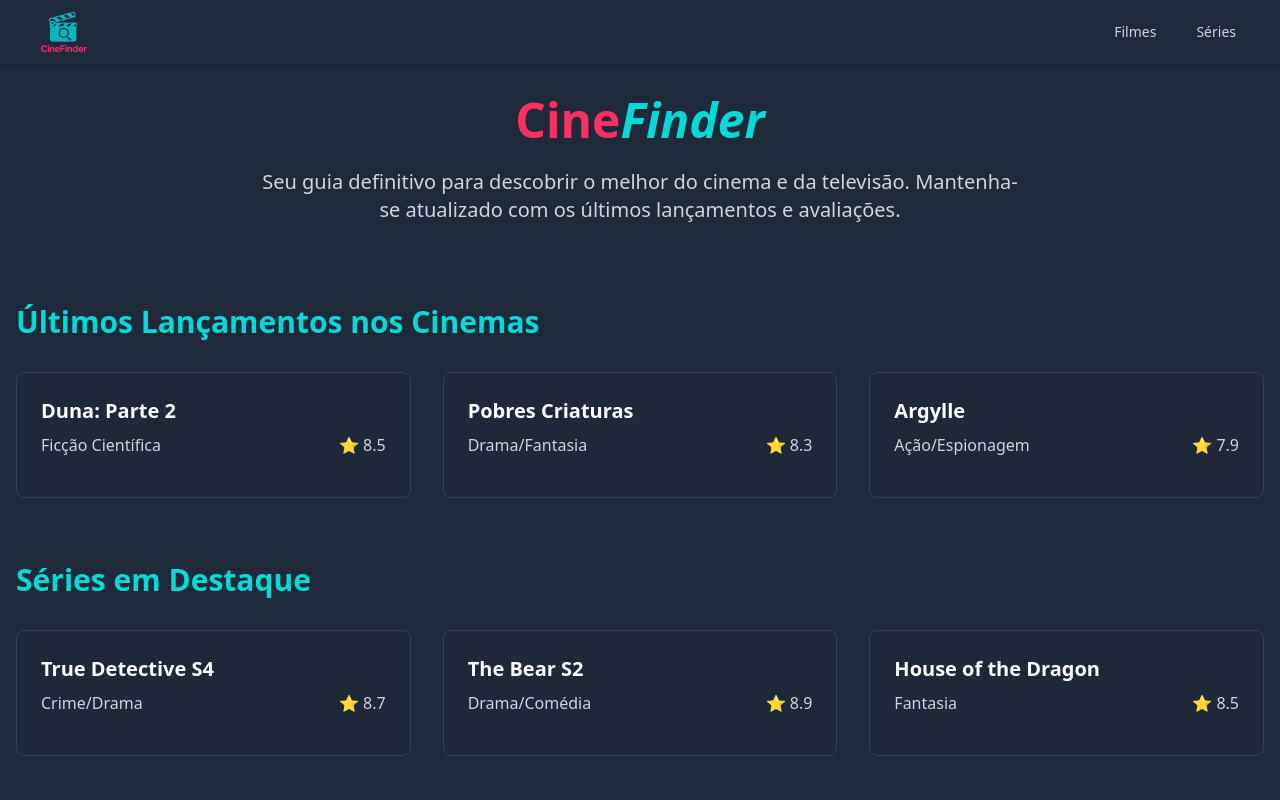
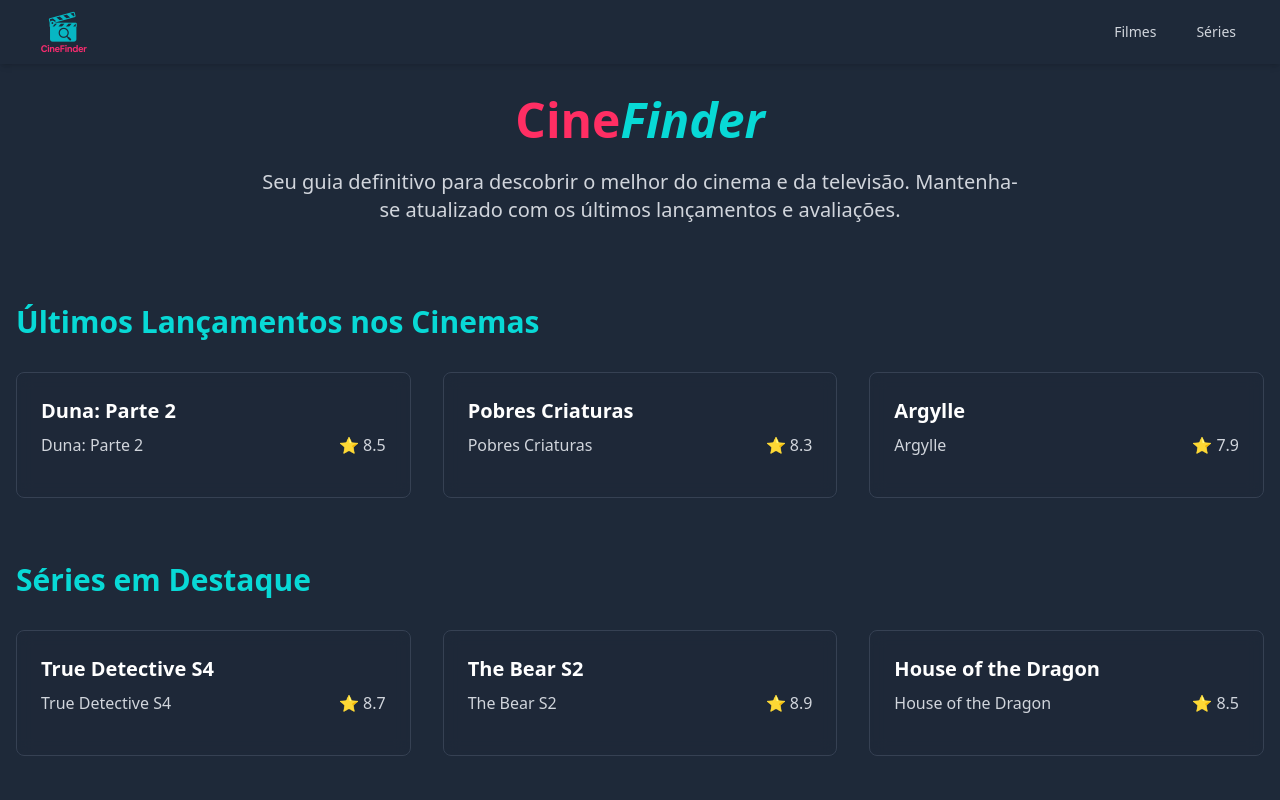
Before and after one commit to Thiago250801/cine-finder, a React (Vite) app: page / in a window 1280 px wide. Shown: the top 800 px of the page. Built offline with nearby package versions, Linux system fonts and the light colour scheme.

Commit message:
passando as propriedades do card do home

```diff
--- /dev/null
+++ b/src/components/Header.tsx
@@ -0,0 +1,107 @@
+import {
+    Disclosure,
+    DisclosureButton,
+    DisclosurePanel,
+  } from "@headlessui/react";
+  import { Bars3Icon, XMarkIcon } from "@heroicons/react/16/solid";
+  import cineFinderLogo from "../assets/cineFinderLogo.png";
+  import { Link, useLocation } from "react-router";
+
+  const navigation = [
+    { name: "Filmes", href: "/movies" },
+    { name: "Séries", href: "/series" },
+  ];
+
+  function classNames(...classes: (string | undefined | null | false)[]) {
+    return classes.filter(Boolean).join(" ");
+  }
+
+  export default function Header() {
+    const location = useLocation();
+
+    return (
+      <Disclosure as="nav" className="bg-gray-800">
+        <div className="mx-auto px-2 sm:px-6 lg:px-8 shadow-md">
+          <div className="relative flex h-16 items-center justify-between">
+            {/* Logo */}
+            <div className="flex flex-1 items-center justify-start">
+              <div className="flex shrink-0 items-center">
+                <Link to="/">
+                  <img
+                    alt="CineFinder Logo"
+                    src={cineFinderLogo}
+                    className="h-16 w-auto"
+                  />
+                </Link>
+              </div>
+            </div>
+
+            {/* Navigation Items - Desktop */}
+            <div className="hidden sm:block">
+              <div className="flex space-x-4">
+                {navigation.map((item) => {
+                  const isCurrent = location.pathname === item.href;
+                  return (
+                    <Link to={item.href} key={item.name}>
+                      <p
+                        aria-current={isCurrent ? "page" : undefined}
+                        className={classNames(
+                          isCurrent
+                            ? "bg-primary text-white"
+                            : "text-gray-300 hover:bg-gray-700 hover:text-white",
+                          "rounded-md px-3 py-2 text-sm font-medium"
+                        )}
+                      >
+                        {item.name}
+                      </p>
+                    </Link>
+                  );
+                })}
+              </div>
+            </div>
+
+            {/* Mobile menu toggle */}
+            <div className="absolute inset-y-0 right-0 flex items-center sm:hidden">
+              <DisclosureButton className="group relative inline-flex items-center justify-center rounded-md p-2 text-gray-400 hover:bg-gray-700 hover:text-white focus:ring-2 focus:ring-white focus:outline-hidden focus:ring-inset">
+                <span className="absolute -inset-0.5" />
+                <span className="sr-only">Open main menu</span>
+                <Bars3Icon
+                  aria-hidden="true"
+                  className="block size-6 group-data-open:hidden"
+                />
+                <XMarkIcon
+                  aria-hidden="true"
+                  className="hidden size-6 group-data-open:block"
+                />
+              </DisclosureButton>
+            </div>
+          </div>
+        </div>
+
+        {/* Mobile menu panel */}
+        <DisclosurePanel className="sm:hidden">
+          <div className="space-y-1 px-2 pt-2 pb-3 backdrop-blur-lg bg-white/5 border border-gray-200/20 shadow-lg rounded-lg m-3">
+            {navigation.map((item) => {
+              const isCurrent = location.pathname === item.href;
+              return (
+                <Link to={item.href} key={item.name}>
+                  <DisclosureButton
+                    as="div"
+                    aria-current={isCurrent ? "page" : undefined}
+                    className={classNames(
+                      isCurrent
+                        ? "bg-primary text-white"
+                        : "text-gray-300 hover:bg-gray-700 hover:text-white",
+                      "block rounded-md px-3 py-2 text-base font-medium"
+                    )}
+                  >
+                    {item.name}
+                  </DisclosureButton>
+                </Link>
+              );
+            })}
+          </div>
+        </DisclosurePanel>
+      </Disclosure>
+    );
+  }
--- a/src/components/Header/index.tsx
+++ /dev/null
@@ -1,107 +0,0 @@
-import {
-  Disclosure,
-  DisclosureButton,
-  DisclosurePanel,
-} from "@headlessui/react";
-import { Bars3Icon, XMarkIcon } from "@heroicons/react/16/solid";
-import cineFinderLogo from "../../assets/cineFinderLogo.png";
-import { Link, useLocation } from "react-router";
-
-const navigation = [
-  { name: "Filmes", href: "/movies" },
-  { name: "Séries", href: "/series" },
-];
-
-function classNames(...classes: (string | undefined | null | false)[]) {
-  return classes.filter(Boolean).join(" ");
-}
-
-export default function Header() {
-  const location = useLocation();
-
-  return (
-    <Disclosure as="nav" className="bg-gray-800">
-      <div className="mx-auto px-2 sm:px-6 lg:px-8 shadow-md">
-        <div className="relative flex h-16 items-center justify-between">
-          {/* Logo */}
-          <div className="flex flex-1 items-center justify-start">
-            <div className="flex shrink-0 items-center">
-              <Link to="/">
-                <img
-                  alt="CineFinder Logo"
-                  src={cineFinderLogo}
-                  className="h-16 w-auto"
-                />
-              </Link>
-            </div>
-          </div>
-
-          {/* Navigation Items - Desktop */}
-          <div className="hidden sm:block">
-            <div className="flex space-x-4">
-              {navigation.map((item) => {
-                const isCurrent = location.pathname === item.href;
-                return (
-                  <Link to={item.href} key={item.name}>
-                    <p
-                      aria-current={isCurrent ? "page" : undefined}
-                      className={classNames(
-                        isCurrent
-                          ? "bg-primary text-white"
-                          : "text-gray-300 hover:bg-gray-700 hover:text-white",
-                        "rounded-md px-3 py-2 text-sm font-medium"
-                      )}
-                    >
-                      {item.name}
-                    </p>
-                  </Link>
-                );
-              })}
-            </div>
-          </div>
-
-          {/* Mobile menu toggle */}
-          <div className="absolute inset-y-0 right-0 flex items-center sm:hidden">
-            <DisclosureButton className="group relative inline-flex items-center justify-center rounded-md p-2 text-gray-400 hover:bg-gray-700 hover:text-white focus:ring-2 focus:ring-white focus:outline-hidden focus:ring-inset">
-              <span className="absolute -inset-0.5" />
-              <span className="sr-only">Open main menu</span>
-              <Bars3Icon
-                aria-hidden="true"
-                className="block size-6 group-data-open:hidden"
-              />
-              <XMarkIcon
-                aria-hidden="true"
-                className="hidden size-6 group-data-open:block"
-              />
-            </DisclosureButton>
-          </div>
-        </div>
-      </div>
-
-      {/* Mobile menu panel */}
-      <DisclosurePanel className="sm:hidden">
-        <div className="space-y-1 px-2 pt-2 pb-3 backdrop-blur-lg bg-white/5 border border-gray-200/20 shadow-lg rounded-lg m-3">
-          {navigation.map((item) => {
-            const isCurrent = location.pathname === item.href;
-            return (
-              <Link to={item.href} key={item.name}>
-                <DisclosureButton
-                  as="div"
-                  aria-current={isCurrent ? "page" : undefined}
-                  className={classNames(
-                    isCurrent
-                      ? "bg-primary text-white"
-                      : "text-gray-300 hover:bg-gray-700 hover:text-white",
-                    "block rounded-md px-3 py-2 text-base font-medium"
-                  )}
-                >
-                  {item.name}
-                </DisclosureButton>
-              </Link>
-            );
-          })}
-        </div>
-      </DisclosurePanel>
-    </Disclosure>
-  );
-}
--- /dev/null
+++ b/src/components/home/Card.tsx
@@ -0,0 +1,29 @@
+import { motion, Variants } from "framer-motion";
+
+interface MovieCardProps {
+  title: string;
+  genre: string;
+  rating: number;
+  custom: number;
+  variants: Variants;
+}
+
+export function Card({ title, genre, rating, custom, variants }: MovieCardProps) {
+  return (
+    <motion.div
+      custom={custom}
+      initial="hidden"
+      animate="visible"
+      variants={variants}
+      className="bg-gray-800/50 backdrop-blur-sm rounded-lg p-6 border border-gray-700 cursor-pointer"
+      whileTap={{ scale: 0.95 }}
+      whileHover={{ scale: 1.05 }}
+    >
+      <h3 className="text-xl font-semibold text-white mb-2">{title}</h3>
+      <div className="flex justify-between text-gray-300 mb-4">
+        <span>{genre}</span>
+        <span className="flex items-center">⭐ {rating}</span>
+      </div>
+    </motion.div>
+  );
+}
--- a/src/pages/home/index.tsx
+++ b/src/pages/home/index.tsx
@@ -1,17 +1,17 @@
-'use client';
 import { motion } from 'framer-motion';
+import { Card } from '../../components/home/Card';
 
 export default function Home() {
   const recentReleases = [
-    { title: "Duna: Parte 2", rating: "8.5", genre: "Ficção Científica" },
-    { title: "Pobres Criaturas", rating: "8.3", genre: "Drama/Fantasia" },
-    { title: "Argylle", rating: "7.9", genre: "Ação/Espionagem" },
+    { title: "Duna: Parte 2", rating: 8.5, genre: "Ficção Científica" },
+    { title: "Pobres Criaturas", rating: 8.3, genre: "Drama/Fantasia" },
+    { title: "Argylle", rating: 7.9, genre: "Ação/Espionagem" },
   ];
 
   const popularShows = [
-    { title: "True Detective S4", rating: "8.7", genre: "Crime/Drama" },
-    { title: "The Bear S2", rating: "8.9", genre: "Drama/Comédia" },
-    { title: "House of the Dragon", rating: "8.5", genre: "Fantasia" },
+    { title: "True Detective S4", rating: 8.7, genre: "Crime/Drama" },
+    { title: "The Bear S2", rating: 8.9, genre: "Drama/Comédia" },
+    { title: "House of the Dragon", rating: 8.5, genre: "Fantasia" },
   ];
 
   const fadeUp = {
@@ -51,23 +51,8 @@ export default function Home() {
           Últimos Lançamentos nos Cinemas
         </h2>
         <div className="grid grid-cols-1 md:grid-cols-3 gap-8">
-          {recentReleases.map((movie, i) => (
-            <motion.div
-              key={movie.title}
-              custom={i}
-              initial="hidden"
-              animate="visible"
-              variants={fadeUp}
-              className="bg-gray-800/50 backdrop-blur-sm rounded-lg p-6 border border-gray-700"
-            >
-              <h3 className="text-xl font-semibold text-white mb-2">
-                {movie.title}
-              </h3>
-              <div className="flex justify-between text-gray-300 mb-4">
-                <span>{movie.genre}</span>
-                <span className="flex items-center">⭐ {movie.rating}</span>
-              </div>
-            </motion.div>
+        {recentReleases.map((movie, i) => (
+        <Card key={movie.title} title={movie.title} genre={movie.title} rating={movie.rating} custom={i} variants={fadeUp}/>
           ))}
         </div>
       </section>
@@ -79,22 +64,7 @@ export default function Home() {
         </h2>
         <div className="grid grid-cols-1 md:grid-cols-3 gap-8">
           {popularShows.map((show, i) => (
-            <motion.div
-              key={show.title}
-              custom={i}
-              initial="hidden"
-              animate="visible"
-              variants={fadeUp}
-              className="bg-gray-800/50 backdrop-blur-sm rounded-lg p-6 border border-gray-700"
-            >
-              <h3 className="text-xl font-semibold text-white mb-2">
-                {show.title}
-              </h3>
-              <div className="flex justify-between text-gray-300 mb-4">
-                <span>{show.genre}</span>
-                <span className="flex items-center">⭐ {show.rating}</span>
-              </div>
-            </motion.div>
+            <Card key={show.title} title={show.title} genre={show.title} rating={show.rating} custom={i} variants={fadeUp}/>
           ))}
         </div>
       </section>
```
